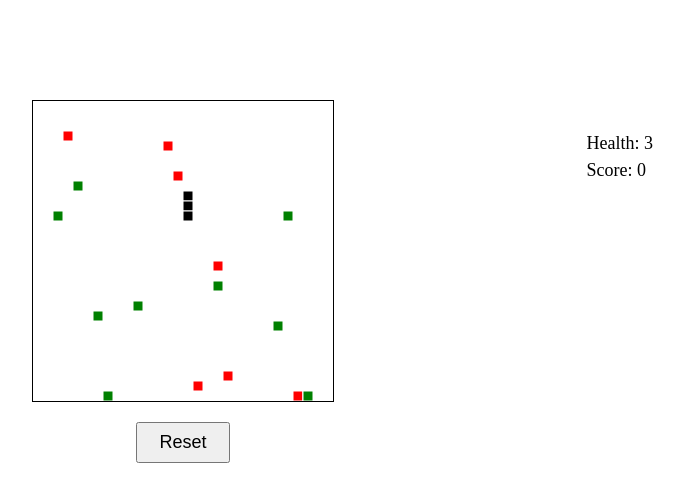
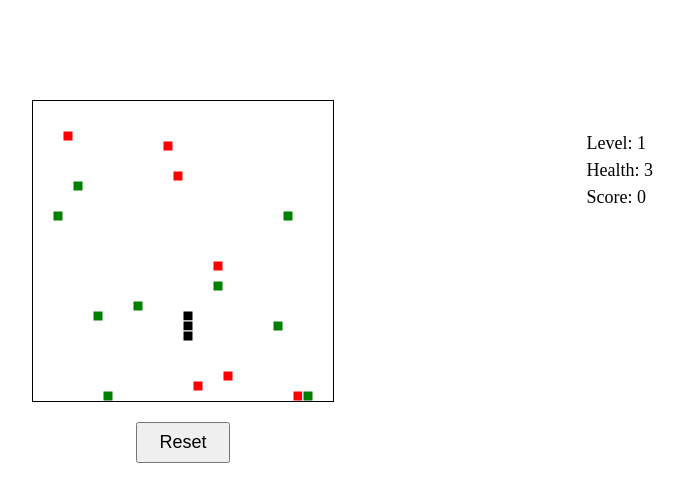
Before and after one commit to ProgrammingDojo/snake, a website with bundled scripts: page index.html in a window 1280 px wide. Shown: the whole page, without its empty margins (457-1141 px from the left). Built offline with nearby package versions, Linux system fonts and the light colour scheme.

Commit message:
Add level logic but left bug on wrong score

```diff
--- a/index.html
+++ b/index.html
@@ -11,10 +11,15 @@
     <body>
         <canvas id="canvas" style="border: 1px solid black"> </canvas>
         <div class="dashboard">
+            <div class="dashboard__level">
+                Level: <span class="dashboard__level-number"></span>
+            </div>
             <div class="dashboard__health">
                 Health: <span class="dashboard__health-number"></span>
             </div>
-            <div class="dashboard__score">Score: <span class="dashboard__score-number"></span></div>
+            <div class="dashboard__score">
+                Score: <span class="dashboard__score-number"></span>
+            </div>
         </div>
         <div class="btn-group">
             <button id="reset">Reset</button>
--- a/src/Game.ts
+++ b/src/Game.ts
@@ -10,13 +10,17 @@ const maxBlockNumber =
     (canvasWidth / blockLength) * (canvasHeight / blockLength);
 
 export class Game {
-    private levelObstacleNumber =
-        Math.floor(maxBlockNumber * 0.01) * this.level;
-    private levelHealthNumber = Math.floor(maxBlockNumber * 0.01) * this.level;
+    public level: number;
+    private levelObstacleNumber: number;
+    private levelFoodsNumber: number;
     private obstacles: Block[] = [];
     private foods: Block[] = [];
 
-    constructor(private snake: Snake, public level = 1) {
+    constructor(private snake: Snake) {
+        this.level = 1;
+        this.levelObstacleNumber =
+            Math.floor(maxBlockNumber * 0.01) * this.level;
+        this.levelFoodsNumber = Math.floor(maxBlockNumber * 0.01) * this.level;
         this.createFoods();
         this.createObstacle();
         this.snake = snake;
@@ -49,8 +53,11 @@ export class Game {
         }
     }
 
-    private createFoods() {
-        for (let i = 0; i < this.levelHealthNumber; i++) {
+    /**
+     * @effects this.foods create foods on the canvas
+     */
+    private createFoods():void {
+        for (let i = 0; i < this.levelFoodsNumber; i++) {
             this.foods.push(
                 new Block(Category.FOOD, {
                     x: this.getValidAxisNumber(canvasWidth),
@@ -67,6 +74,13 @@ export class Game {
         for (const health of this.foods) {
             health.drawBlockOnCanvas();
         }
+    }
+
+    public isLevelUp(): boolean {
+        if (this.snake.score >= this.levelFoodsNumber) {
+            return true;
+        }
+        return false;
     }
 
     public isGameover(): boolean {
--- a/src/main.ts
+++ b/src/main.ts
@@ -5,15 +5,15 @@ import { Snake } from "./Snake.js";
 const canvasContext = canvas.canvasContext;
 
 class Main {
-    private healthNumber:number;
-    private scoreNumber:number;
+    private healthNumber: number;
+    private scoreNumber: number;
     private intervalId: NodeJS.Timeout | null = null;
-    private isGameOver:boolean;
+    private isGameOver: boolean;
+    private isLevelUp: boolean;
 
     constructor(private game: Game) {
-        this.healthNumber = 3;
-        this.scoreNumber = 0;
         this.isGameOver = false;
+        this.isLevelUp = false;
     }
 
     private decideGameOver(game: Game): void {
@@ -21,14 +21,25 @@ class Main {
             this.isGameOver = true;
             this.stop();
             this.cleanCanvas();
-            canvasContext.font = "bold 28px black serif";
-            canvasContext.fillText(
-                "GAME OVER",
-                canvas.canvasWidth / 2 - 87,
-                canvas.canvasHeight / 2 + 10
-            );
+            this.drawGameOver();
             return;
         }
+    }
+
+    private decideLevelUp(game: Game): void {
+        if (game.isLevelUp()) {
+            this.game.level++;
+            this.isLevelUp = true;
+        }
+    }
+
+    private drawGameOver() {
+        canvasContext.font = "bold 28px black serif";
+        canvasContext.fillText(
+            "GAME OVER",
+            canvas.canvasWidth / 2 - 87,
+            canvas.canvasHeight / 2 + 10
+        );
     }
 
     private cleanCanvas(): void {
@@ -38,12 +49,15 @@ class Main {
     public main() {
         this.intervalId = setInterval(() => {
             this.decideGameOver(this.game);
-            if(this.isGameOver) return;
+            if (this.isGameOver) return;
+            this.decideLevelUp(this.game);
+            if (this.isLevelUp) return;
             this.cleanCanvas();
             this.game.init();
             [this.healthNumber, this.scoreNumber] = this.game.setGameStatus();
             this.setHealthDashboard();
             this.setScoreDashboard();
+            this.setLevelDashboard();
         }, 200);
     }
 
@@ -52,6 +66,14 @@ class Main {
             clearInterval(this.intervalId);
             this.intervalId = null;
         }
+    }
+
+    private setLevelDashboard(): void {
+        const health =
+            (document.getElementsByClassName(
+                "dashboard__level-number"
+            )[0] as HTMLElement) || null;
+        health.innerText = String(this.game.level);
     }
 
     private setHealthDashboard(): void {
```
